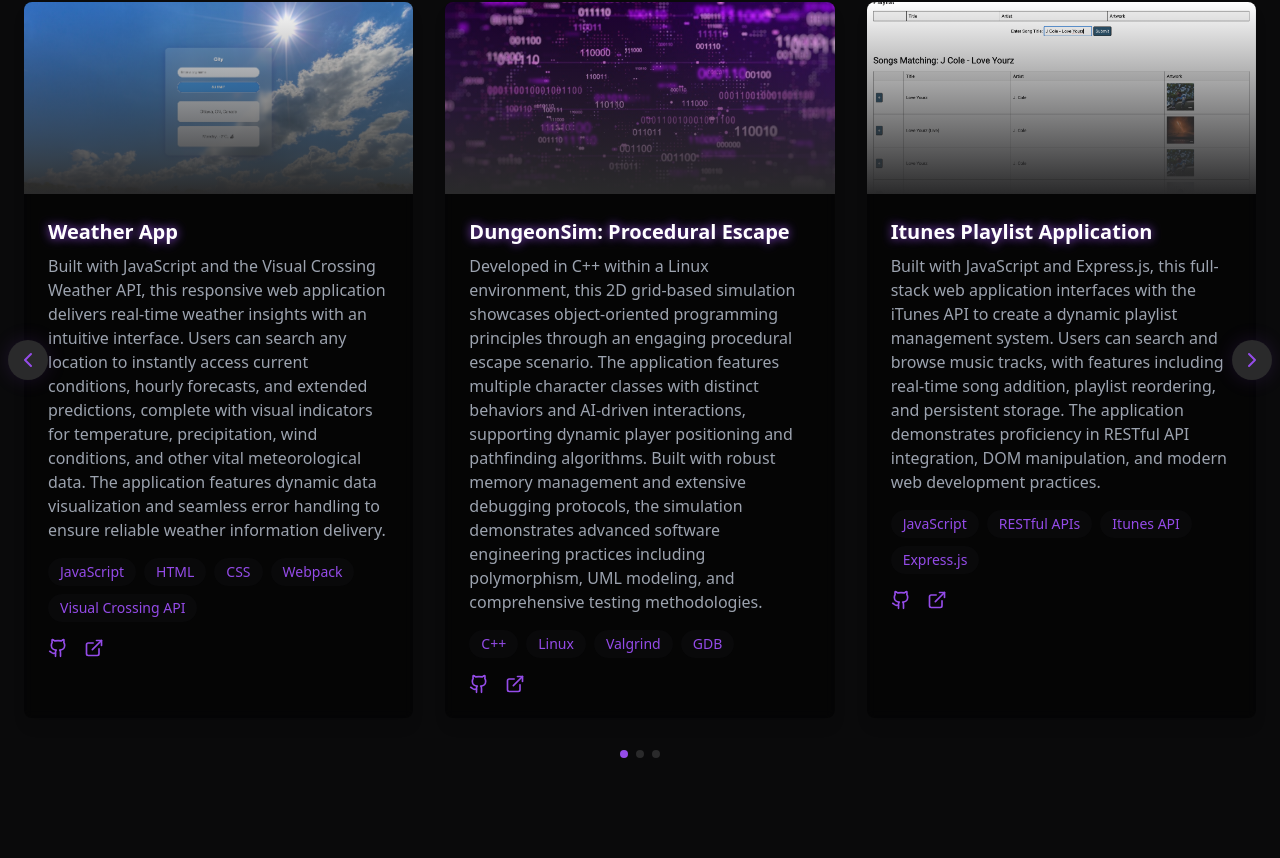
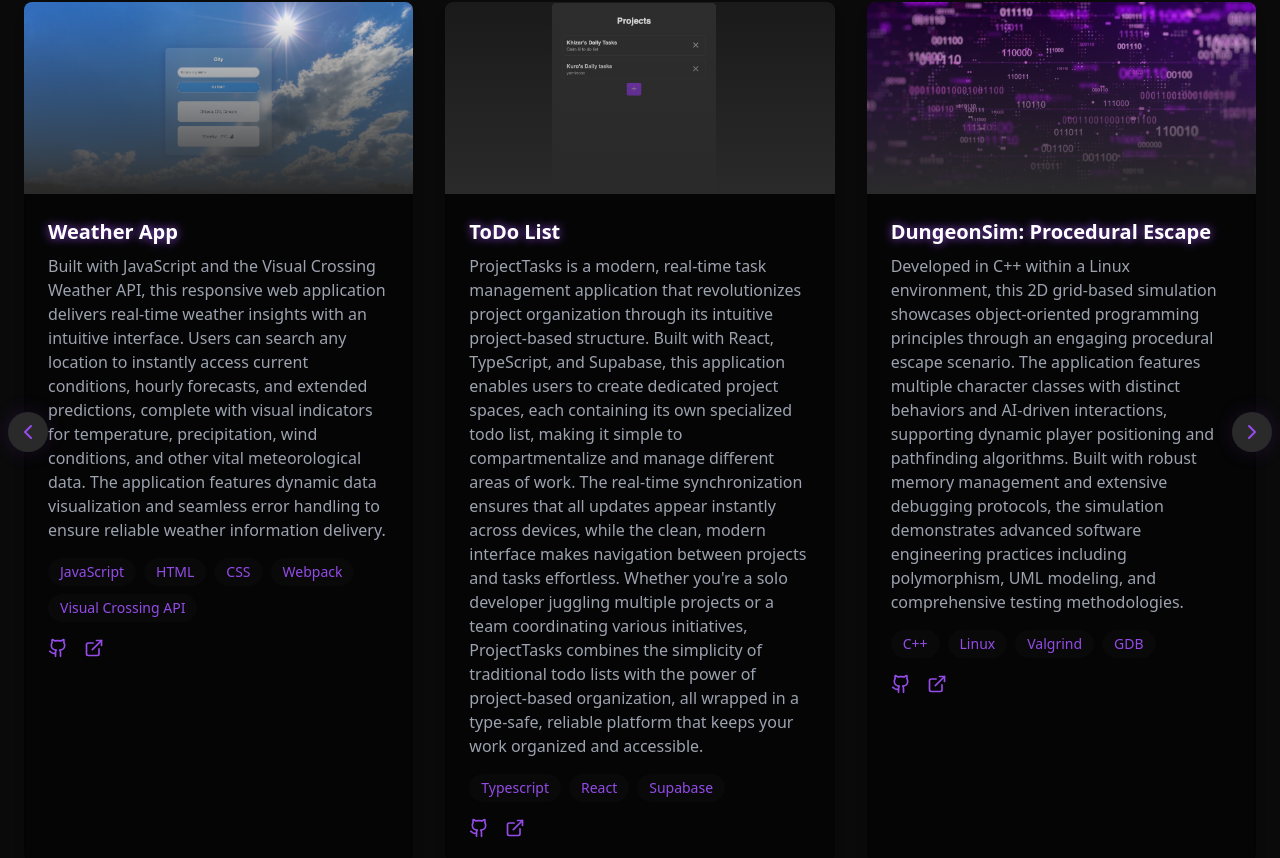
Before and after one commit to khizarrm/my-portfolio, a React (Vite) app: page / in a window 1280 px wide. Shown: the part 962-1820 px from the top of the page. Built offline with nearby package versions, Linux system fonts and the light colour scheme.

Commit message:
added todo list project

```diff
--- a/src/App.tsx
+++ b/src/App.tsx
@@ -1,4 +1,3 @@
-import { useEffect } from 'react';
 import Header from './components/Header';
 import Hero from './components/Hero';
 import Projects from './components/Projects';
--- a/src/components/Projects.tsx
+++ b/src/components/Projects.tsx
@@ -6,6 +6,7 @@ import Playlist from '../images/Playlist.png'
 import Calculator from '../images/calculator.png'
 import Portfolio from '../images/portfolio.png'
 import Default from '../images/default.jpg'
+import ToDoList from '../images/todolist.png'
 
 const projects = [
   {
@@ -15,6 +16,14 @@ const projects = [
     tags: ['JavaScript', 'HTML', 'CSS', 'Webpack', 'Visual Crossing API'],
     github: 'https://github.com/khizarrm/JS-WeatherApp',
     demo : "https://khizarrm.github.io/JS-WeatherApp/"
+  },
+  {
+    title: 'ToDo List',
+    description: "ProjectTasks is a modern, real-time task management application that revolutionizes project organization through its intuitive project-based structure. Built with React, TypeScript, and Supabase, this application enables users to create dedicated project spaces, each containing its own specialized todo list, making it simple to compartmentalize and manage different areas of work. The real-time synchronization ensures that all updates appear instantly across devices, while the clean, modern interface makes navigation between projects and tasks effortless. Whether you're a solo developer juggling multiple projects or a team coordinating various initiatives, ProjectTasks combines the simplicity of traditional todo lists with the power of project-based organization, all wrapped in a type-safe, reliable platform that keeps your work organized and accessible.",
+    image: ToDoList,
+    tags: ['Typescript', 'React', 'Supabase'],
+    github: 'https://github.com/khizarrm/React-ToDoList',
+    demo: 'https://khizars-todolist.netlify.app'
   },
   {
     title: 'DungeonSim: Procedural Escape',
@@ -64,6 +73,7 @@ const projects = [
     github: 'https://github.com/khizarrm/Stock-Predictor',
     demo: 'https://github.com/khizarrm/Stock-Predictor'
   }
+
 ];
 
 export default function Projects() {
```
Also changed, not shown: src/images/todolist.png (added).
